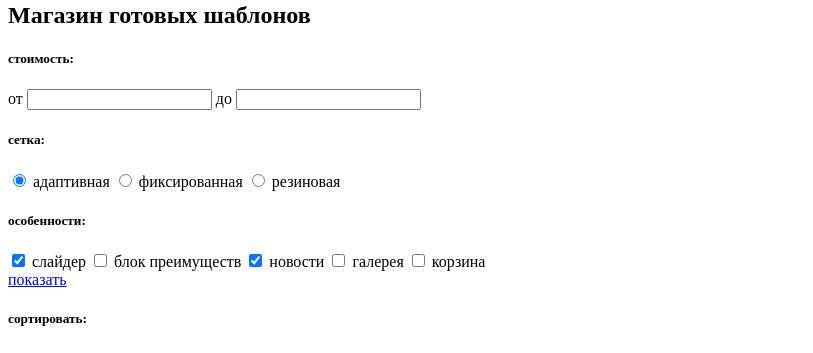
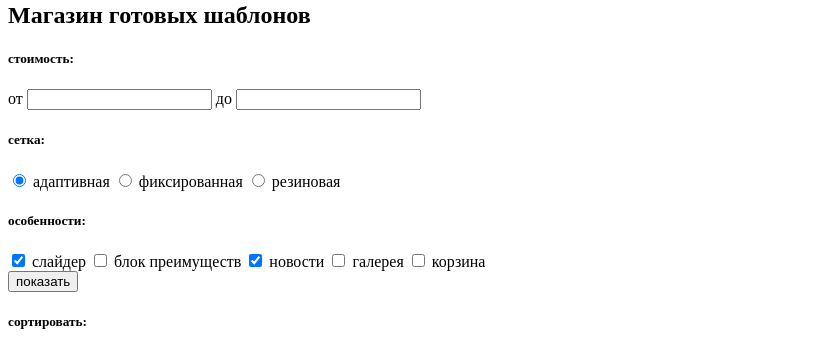
Before and after one commit to Vellary/280355-nerds, a plain HTML site: page catalog.html in a window 1280 px wide. Shown: the part 142-495 px from the top of the page, without its empty margins (0-813 px from the left). Drawn offline with Linux system fonts and the light colour scheme.

Commit message:
1
ещё ошибку нашла

```diff
--- a/catalog.html
+++ b/catalog.html
@@ -54,7 +54,7 @@
       </div>
     </div>
     <div class="show-btn">
-      <a href="#" class="button"> показать </a>
+      <input type="submit" value="показать">
     </div>
     <div class="sorting">
       <h5>сортировать:</h5>
```
